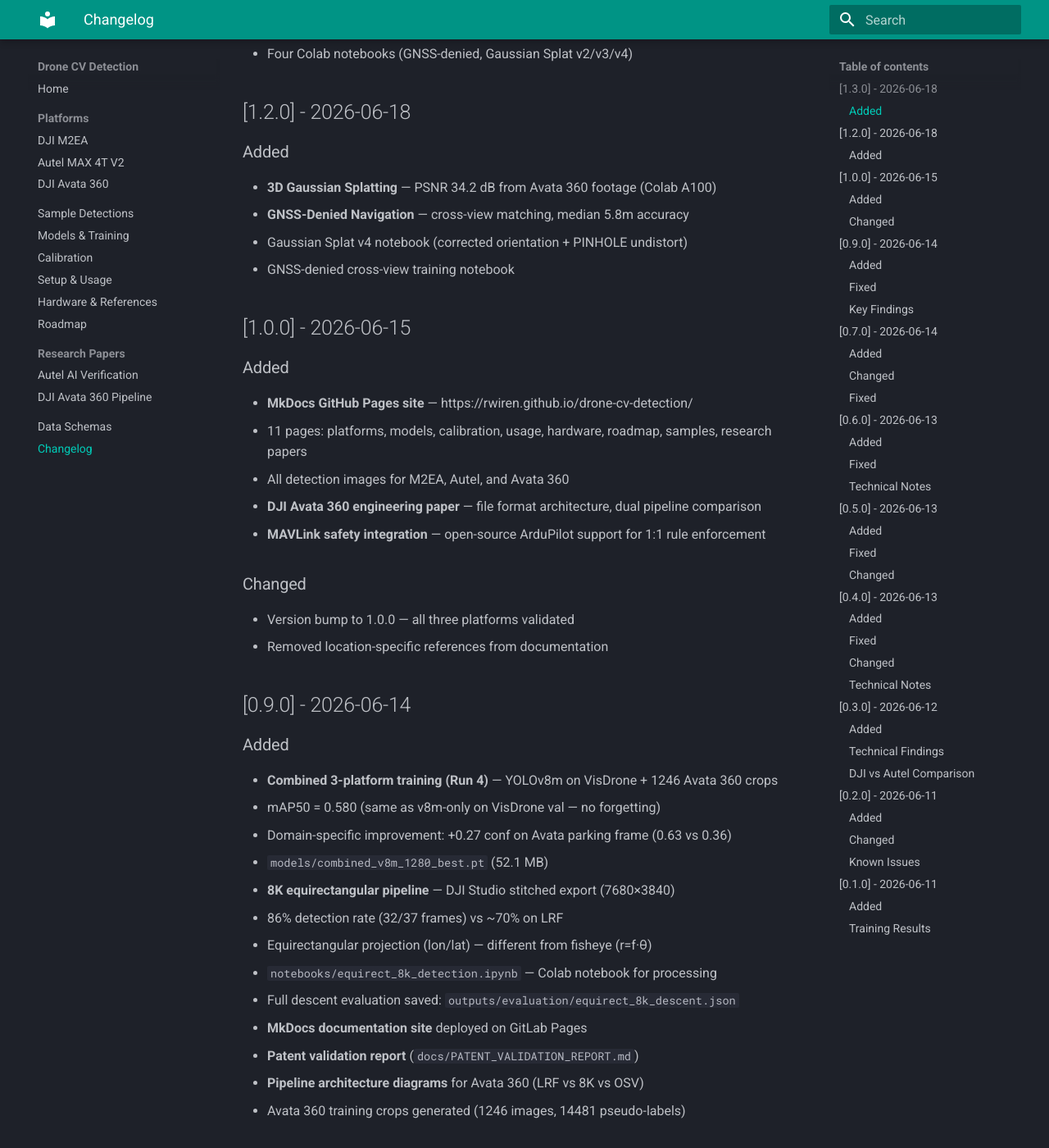
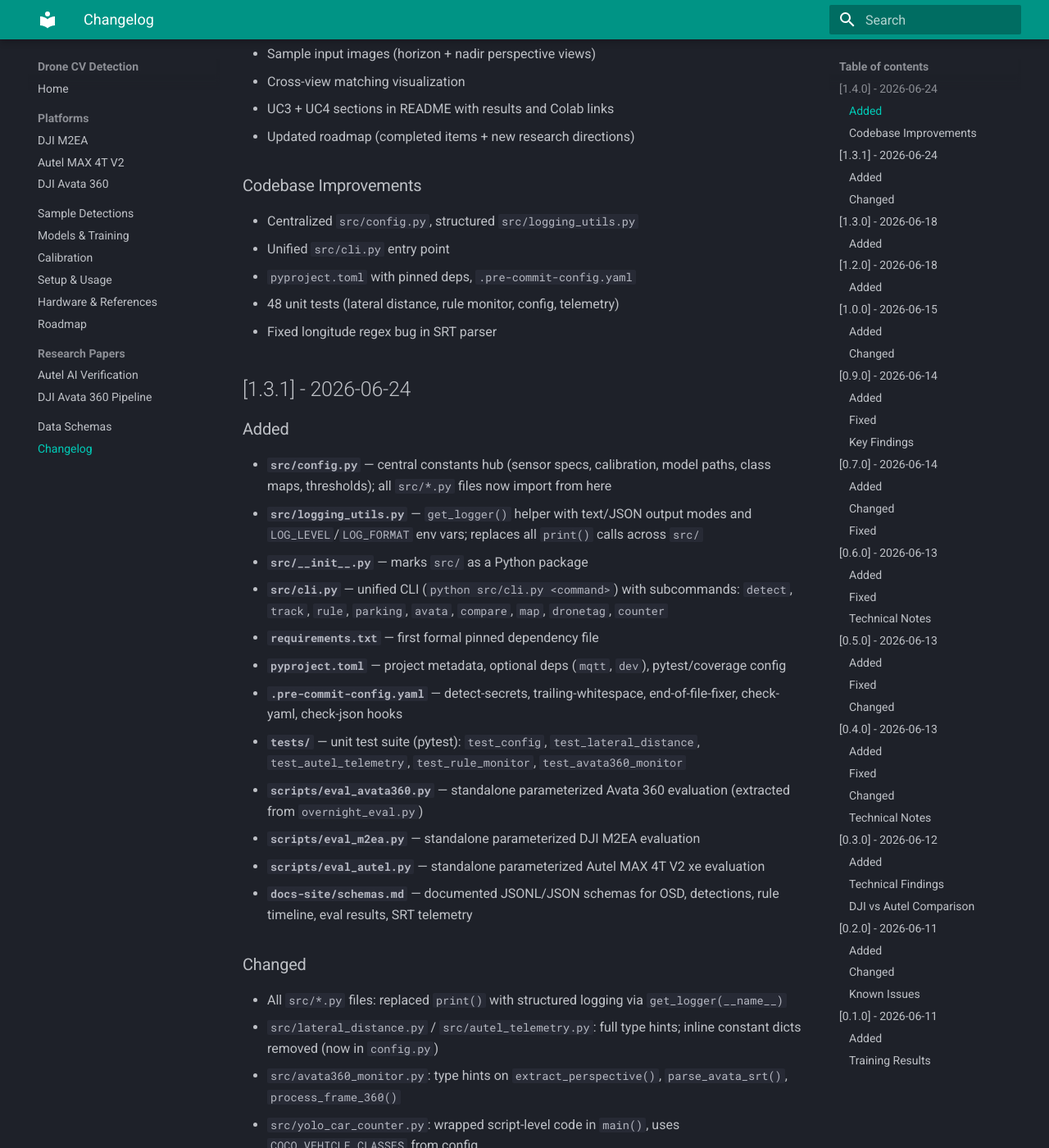
Before and after one commit to rwiren/drone-cv-detection, an MkDocs documentation site: the page built from docs-site/changelog.md, in a window 1280 px wide and 1400 px high, scrolled down 382 px. Shown: the whole window at 82% size. Built offline with MkDocs 1.6.1 and Material for MkDocs 9.7.7, drawn with Linux system fonts in a browser that asks for light colours; some of the changed text lies outside the part shown.

Commit message:
release: v1.4.0 — UC3/UC4 in README, updated roadmap, 48 tests
Added to README:
- 3D Gaussian Splatting section (PSNR 34.2 dB renders + pipeline)
- GNSS-Denied Navigation section (5.8m median, architecture)
- Updated roadmap (9 completed items, new research directions)
- Version badge → v1.4.0

Codebase: config, logging, CLI, tests, pre-commit, pyproject.toml

```diff
--- a/docs-site/changelog.md
+++ b/docs-site/changelog.md
@@ -2,6 +2,47 @@
 
 All notable changes to this project will be documented in this file.
 The format is based on [Keep a Changelog](https://keepachangelog.com/en/1.0.0/).
+
+## [1.4.0] - 2026-06-24
+
+### Added
+- **3D Gaussian Splatting page** — PSNR 34.2 dB renders + point cloud visualization
+- **GNSS-Denied Navigation page** — CNN cross-view matching (5.8m median)
+- Sample input images (horizon + nadir perspective views)
+- Cross-view matching visualization
+- UC3 + UC4 sections in README with results and Colab links
+- Updated roadmap (completed items + new research directions)
+
+### Codebase Improvements
+- Centralized `src/config.py`, structured `src/logging_utils.py`
+- Unified `src/cli.py` entry point
+- `pyproject.toml` with pinned deps, `.pre-commit-config.yaml`
+- 48 unit tests (lateral distance, rule monitor, config, telemetry)
+- Fixed longitude regex bug in SRT parser
+
+## [1.3.1] - 2026-06-24
+
+### Added
+- **`src/config.py`** — central constants hub (sensor specs, calibration, model paths, class maps, thresholds); all `src/*.py` files now import from here
+- **`src/logging_utils.py`** — `get_logger()` helper with text/JSON output modes and `LOG_LEVEL`/`LOG_FORMAT` env vars; replaces all `print()` calls across `src/`
+- **`src/__init__.py`** — marks `src/` as a Python package
+- **`src/cli.py`** — unified CLI (`python src/cli.py <command>`) with subcommands: `detect`, `track`, `rule`, `parking`, `avata`, `compare`, `map`, `dronetag`, `counter`
+- **`requirements.txt`** — first formal pinned dependency file
+- **`pyproject.toml`** — project metadata, optional deps (`mqtt`, `dev`), pytest/coverage config
+- **`.pre-commit-config.yaml`** — detect-secrets, trailing-whitespace, end-of-file-fixer, check-yaml, check-json hooks
+- **`tests/`** — unit test suite (pytest): `test_config`, `test_lateral_distance`, `test_autel_telemetry`, `test_rule_monitor`, `test_avata360_monitor`
+- **`scripts/eval_avata360.py`** — standalone parameterized Avata 360 evaluation (extracted from `overnight_eval.py`)
+- **`scripts/eval_m2ea.py`** — standalone parameterized DJI M2EA evaluation
+- **`scripts/eval_autel.py`** — standalone parameterized Autel MAX 4T V2 xe evaluation
+- **`docs-site/schemas.md`** — documented JSONL/JSON schemas for OSD, detections, rule timeline, eval results, SRT telemetry
+
+### Changed
+- All `src/*.py` files: replaced `print()` with structured logging via `get_logger(__name__)`
+- `src/lateral_distance.py` / `src/autel_telemetry.py`: full type hints; inline constant dicts removed (now in `config.py`)
+- `src/avata360_monitor.py`: type hints on `extract_perspective()`, `parse_avata_srt()`, `process_frame_360()`
+- `src/yolo_car_counter.py`: wrapped script-level code in `main()`, uses `COCO_VEHICLE_CLASSES` from config
+- `mkdocs.yml`: added Data Schemas to nav
+
 ## [1.3.0] - 2026-06-18
 
 ### Added
```
Also changed, not shown: CHANGELOG.md (+17 -0 lines), README.md (+46 -17 lines).
